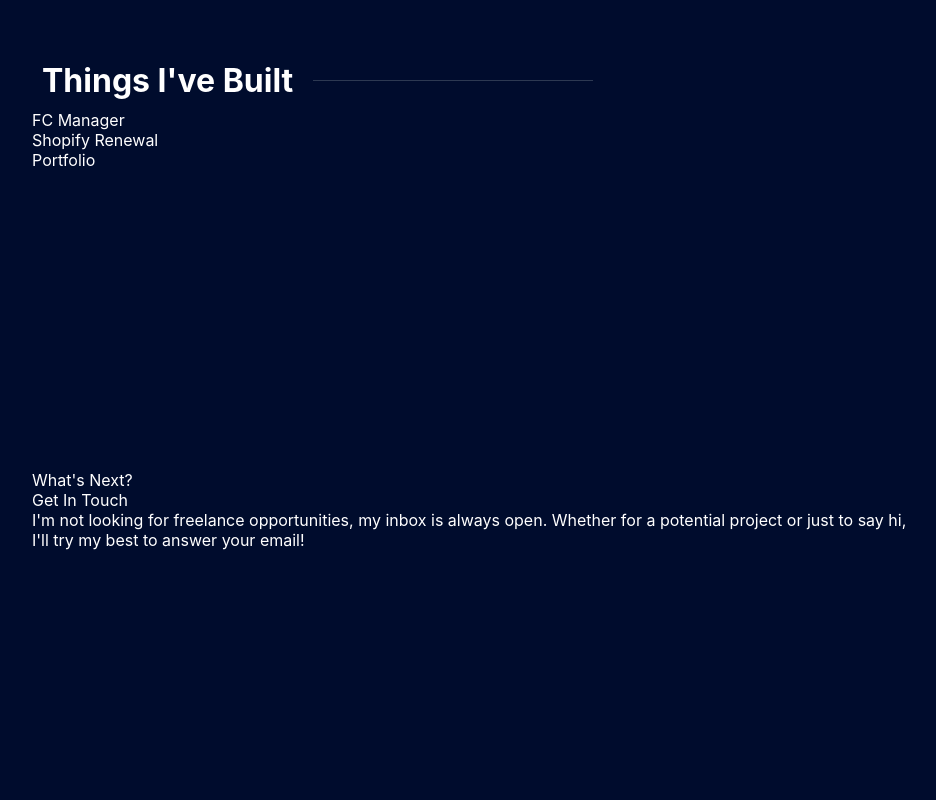
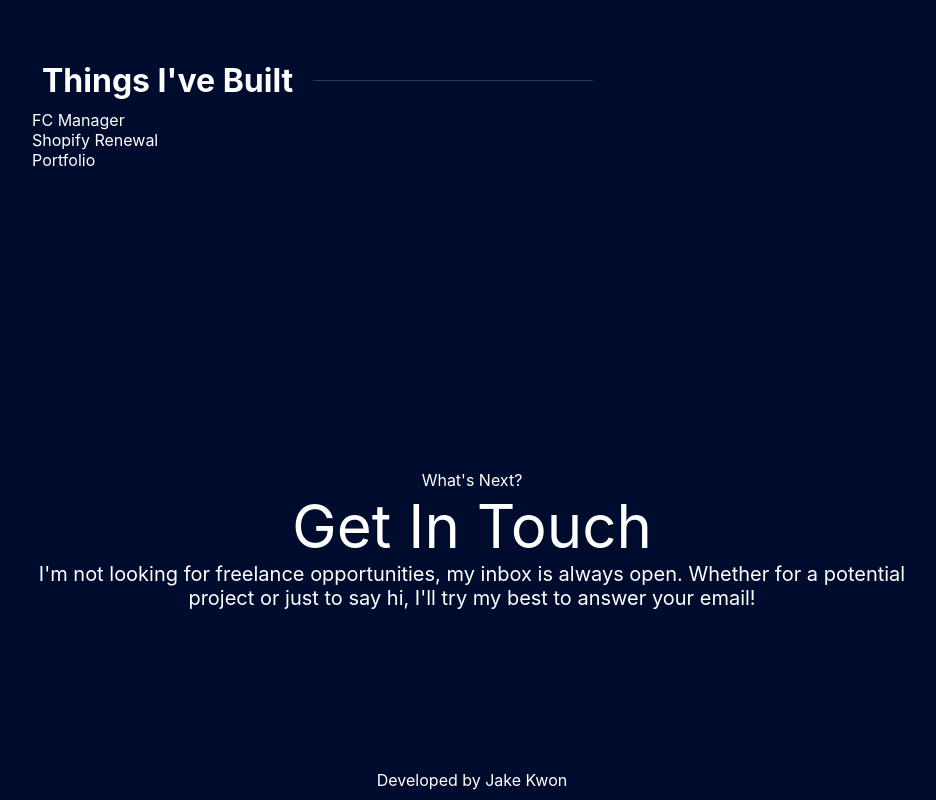
Before and after one commit to FoxeyesJK/Portfolio, a React (Create React App) app: page / in a window 1280 px wide. Shown: the part 2338-3138 px from the top of the page, without its empty margins (168-1104 px from the left). Before the commit the page ends 3038 px from the top, so only its background shows below. Built offline with nearby package versions, Linux system fonts and the light colour scheme; the HTML template or start-up script is replaced by a standard one.

Commit message:
Add footer design

```diff
--- a/src/sections/contact/contact.styles.jsx
+++ b/src/sections/contact/contact.styles.jsx
@@ -1,13 +1,16 @@
 import styled from 'styled-components'
 
 export const ContactContainer = styled.div`
+    text-align: center;
 `
 
 export const ContactHeader = styled.div`
 `
 
 export const ContactSubHeader = styled.div`
+    font-size: 60px;
 `
 
 export const ContentsContainer = styled.div`
+    font-size: 20px;
 `
--- a/src/sections/footer/footer.components.jsx
+++ b/src/sections/footer/footer.components.jsx
@@ -1,14 +1,15 @@
 import React from 'react'
 
 import {
-
+  FooterContainer,
+  Credential
 } from './footer.styles'
 
 const Footer = () => {
     return (
-      <div>
-
-     </div>
+      <FooterContainer>
+        <Credential>Developed by Jake Kwon</Credential>
+     </FooterContainer>
     )
 }
 
--- a/src/sections/footer/footer.styles.jsx
+++ b/src/sections/footer/footer.styles.jsx
@@ -1,5 +1,9 @@
 import styled from 'styled-components'
 
 export const FooterContainer = styled.div`
+    text-align: center;
+`
 
+export const Credential = styled.div`
+    padding: 10px;
 `
```
